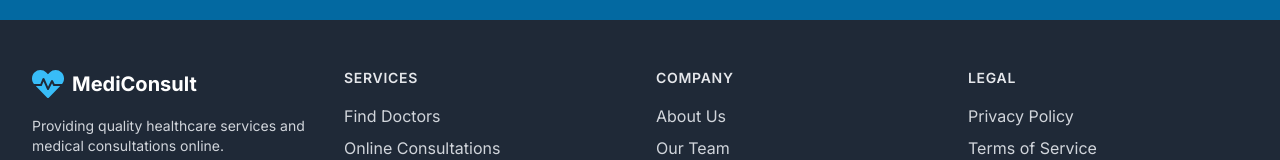
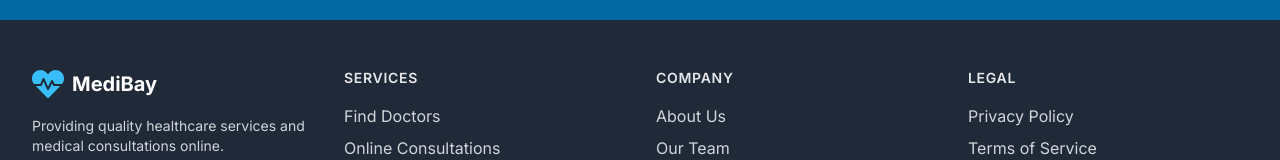
Before and after one commit to washialiamos/Medcare, a React (Vite) app: page / in a window 1280 px wide. Shown: the part 1768-1928 px from the top of the page. Built offline with nearby package versions, Linux system fonts and the light colour scheme; no server answers.

Commit message:
Update Footer.jsx

```diff
--- a/src/components/Footer.jsx
+++ b/src/components/Footer.jsx
@@ -11,7 +11,7 @@ function Footer() {
           <div className="col-span-1 md:col-span-1">
             <Link to="/" className="flex items-center">
               <FaHeartbeat className="h-8 w-8 text-primary-400" />
-              <span className="ml-2 text-xl font-bold">MediConsult</span>
+              <span className="ml-2 text-xl font-bold">MediBay</span>
             </Link>
             <p className="mt-4 text-gray-300 text-sm">
               Providing quality healthcare services and medical consultations online.
```
